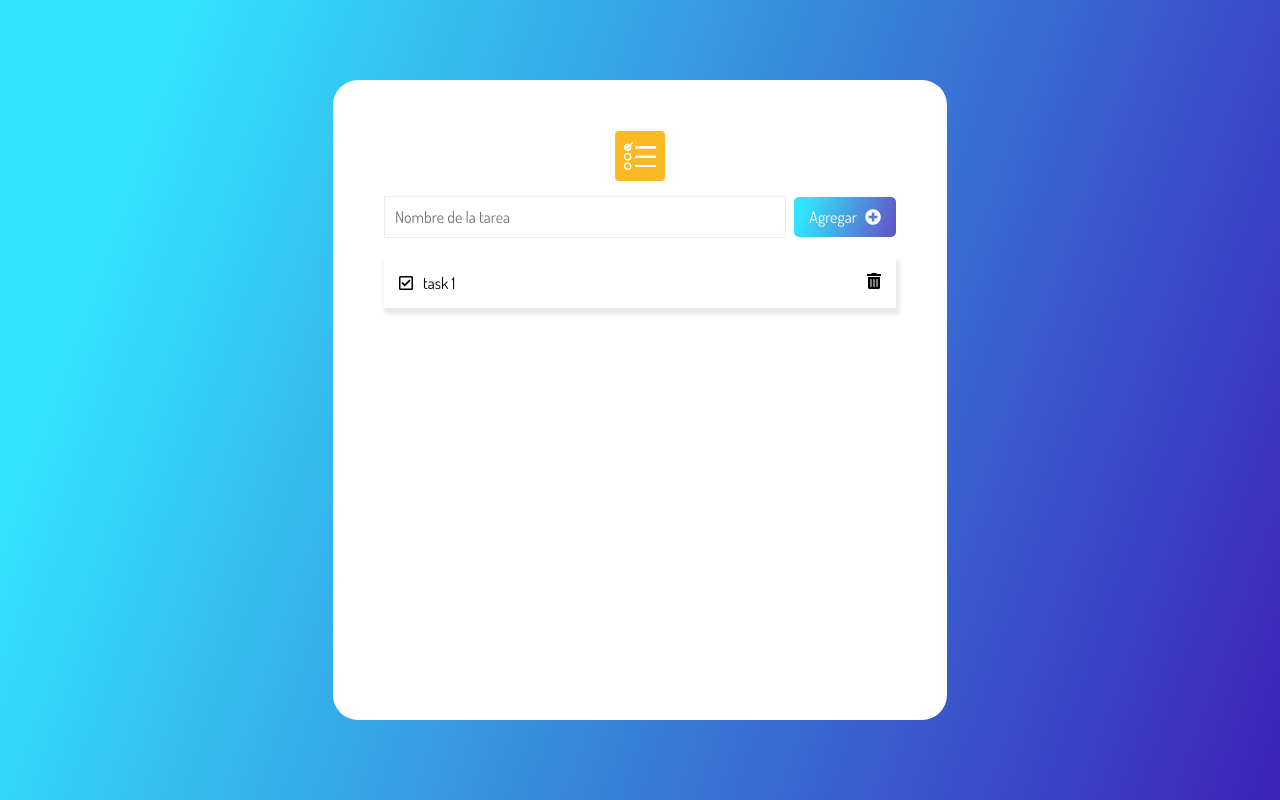
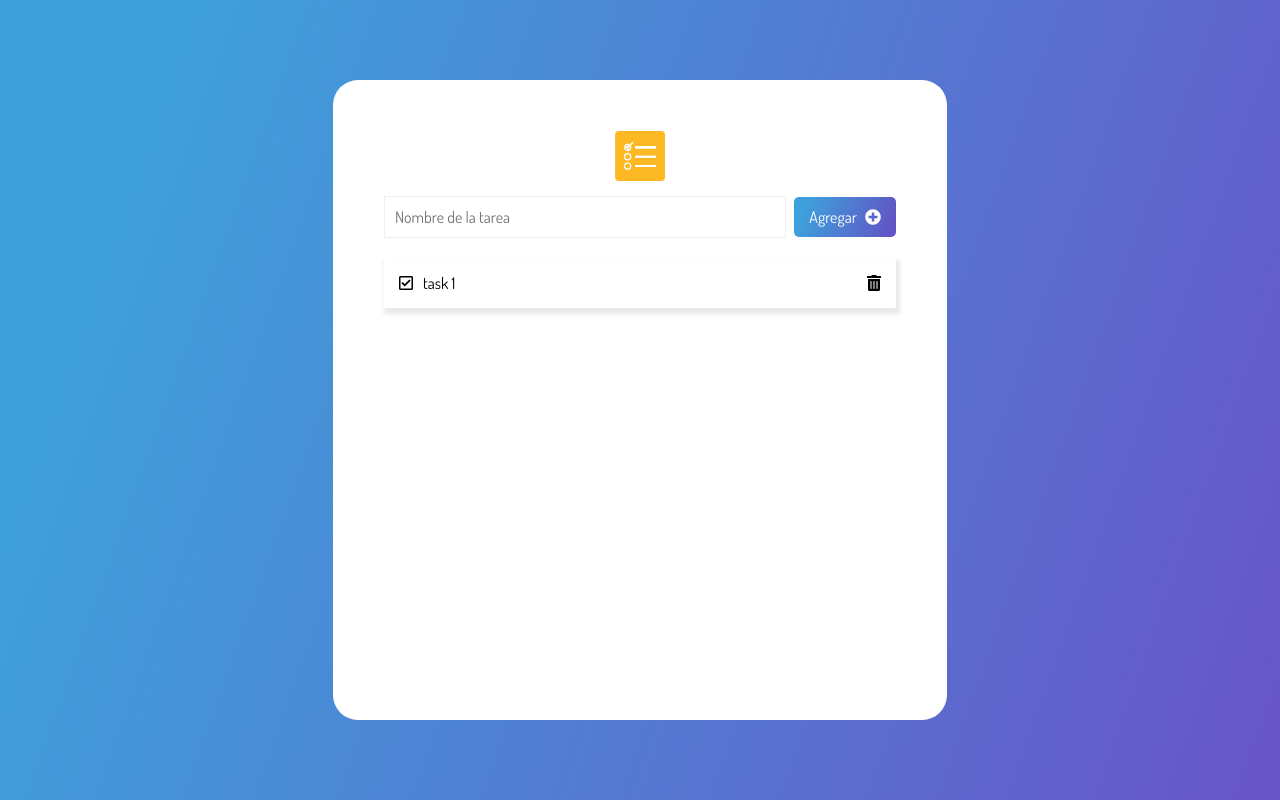
Before and after one commit to arn28/todo-list, a React (Vite) app: page / in a window 1280 px wide. Built offline with nearby package versions, Linux system fonts and the light colour scheme.

Commit message:
feat: color constant style exported

```diff
--- a/src/App.scss
+++ b/src/App.scss
@@ -1,3 +1,5 @@
+@use './styles/colors' as colors;
+
 * {
   margin: 0;
   padding: 0;
@@ -9,8 +11,8 @@
 .appContainer {
   background-image: linear-gradient(
     109.6deg,
-    rgba(48, 228, 252, 0.99) 11.2%,
-    rgba(37, 7, 176, 0.89) 100.2%
+    colors.$primary 11.2%,
+    colors.$secondary 100.2%
   );
 
   width: 100vw;
--- a/src/components/Button/Button.scss
+++ b/src/components/Button/Button.scss
@@ -1,9 +1,10 @@
+@use '../../styles/colors' as colors;
 .mainButton {
   padding: 10px 15px;
   background-image: linear-gradient(
     109.6deg,
-    rgba(48, 228, 252, 0.99) 11.2%,
-    rgba(37, 7, 176, 0.69) 100.2%
+    colors.$primary 11.2%,
+    colors.$secondary 100.2%
   );
   border: none;
   color: #fff;
--- a/src/features/Todo/TodoItem/TodoItem.scss
+++ b/src/features/Todo/TodoItem/TodoItem.scss
@@ -1,3 +1,5 @@
+@use '../../../styles/colors' as colors;
+
 .card {
   width: inherit;
   padding: 15px;
@@ -5,7 +7,7 @@
   display: flex;
   flex-direction: row;
   justify-content: space-between;
-  align-content: center;
+  align-items: center;
   margin: 5px 0px;
   position: relative;
 }
@@ -18,16 +20,13 @@
   cursor: pointer;
 }
 
+.completeIcon,
 .icon:hover {
-  color: rgba(62, 161, 219, 1);
-}
-
-.completeIcon {
-  color: rgba(62, 161, 219, 1);
+  color: colors.$primary;
 }
 
 .trashIcon:hover {
-  color: #f00;
+  color: colors.$danger;
 }
 
 .deleteConfirmationPop {
--- /dev/null
+++ b/src/styles/_colors.scss
@@ -0,0 +1,3 @@
+$primary: rgba(62, 161, 219, 1);
+$secondary: rgba(37, 7, 176, 0.69);
+$danger: #f00;
```
